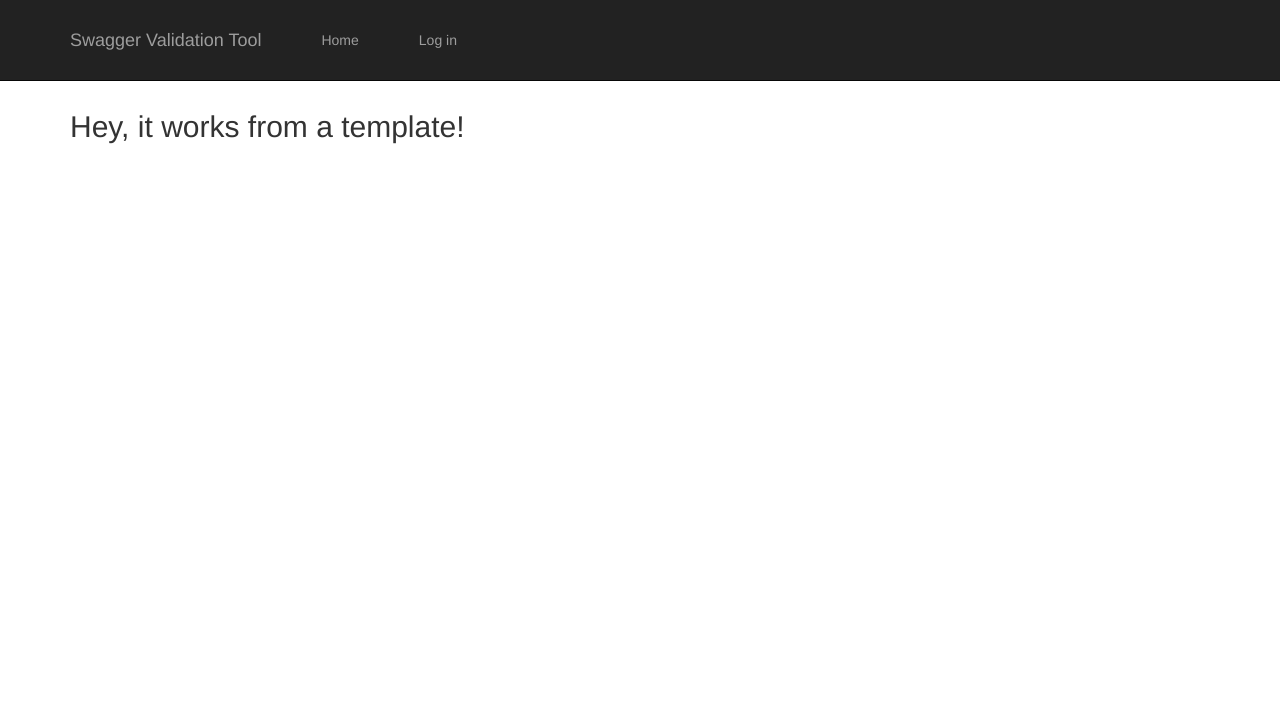
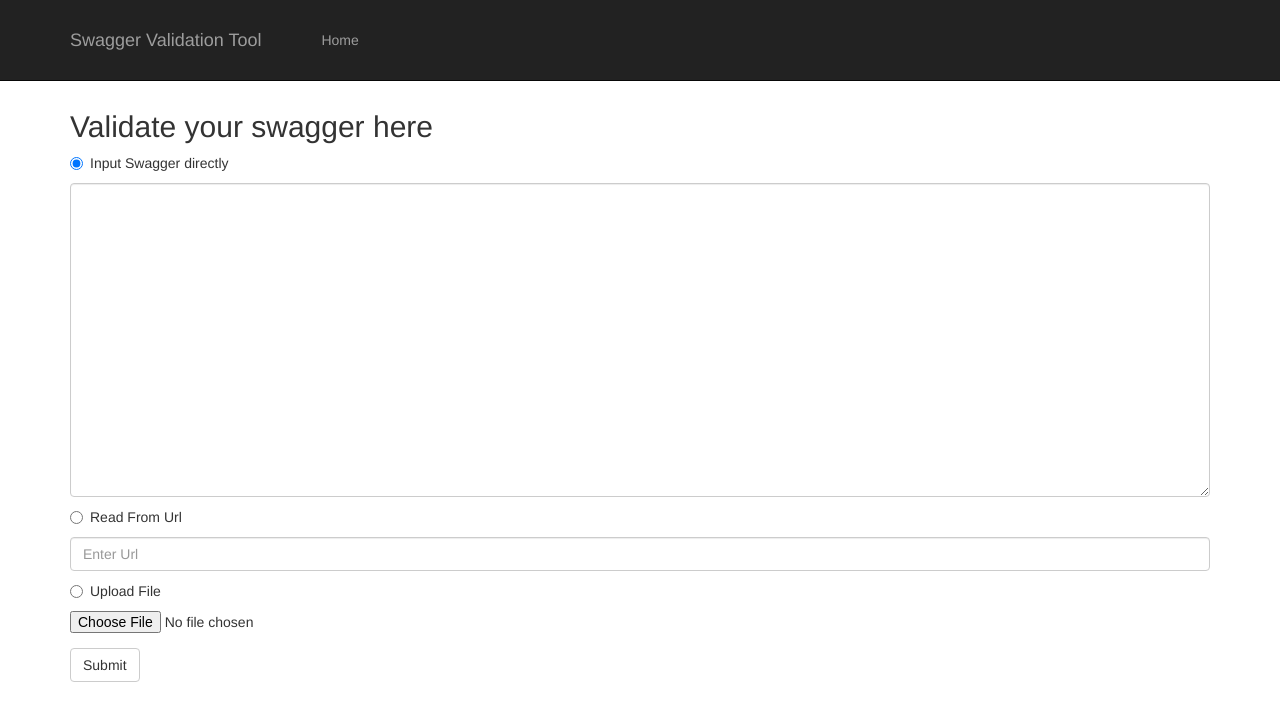
Before and after one commit to christav/swagger-val, a Node project: template app/views/index.hbs in a window 1280 px wide. Shown: the top 721 px of the page. Run offline with Node 20 templates, Linux system fonts and the light colour scheme; the template is opened without the code that fills it, so the values that code supplies are empty; some libraries are stand-ins or nearby versions.

Commit message:
Initial cut at real layout for home page

```diff
--- a/app/views/index.hbs
+++ b/app/views/index.hbs
@@ -2,5 +2,32 @@
     <title>Swagger Validator</title>
 {{/contentFor}}
 
-<h2>Hey, it works from a template!</h2>
-<p>{{fortune}}</p>
+<h2>Validate your swagger here</h2>
+<form>
+    <div class="form-group">
+        <div class="radio">
+            <label>
+                <input type="radio" name="input-flavor" value="input" checked />
+                Input Swagger directly
+            </label>
+        </div>
+        <textarea id="swaggerInput" class="form-control" cols="96" rows="15" name="swagger-input"></textarea>
+
+        <div class="radio">
+            <label>
+                <input type="radio" name="input-flavor" value="url" />
+                Read From Url
+            </label>
+        </div>
+        <input id="swaggerUrl" class="form-control" name="swagger-url" placeholder="Enter Url" />
+
+        <div class="radio">
+            <label>
+                <input type="radio" name="input-flavor" value="file" />
+                Upload File
+            </label>
+        </div>
+        <input id="swaggerFile" type="file" name="swagger-file" />
+    </div>
+    <input class="btn btn-default" type="submit" value="Submit" />
+</form>
--- a/app/views/layouts/default.hbs
+++ b/app/views/layouts/default.hbs
@@ -26,13 +26,6 @@
                         <li>
                             <a class='navbar-text' href='/'>Home</a>
                         </li>
-                        <li>
-                        {{#if authorized}}
-                            <a class='navbar-text navbar-right' href='/auth/logout'>Log out</a>
-                        {{else}}
-                            <a class='navbar-text navbar-right' href='/auth/login'>Log in</a>
-                        {{/if}}
-                        </li>
                     </ul>
                 </div>
             </div>
```
